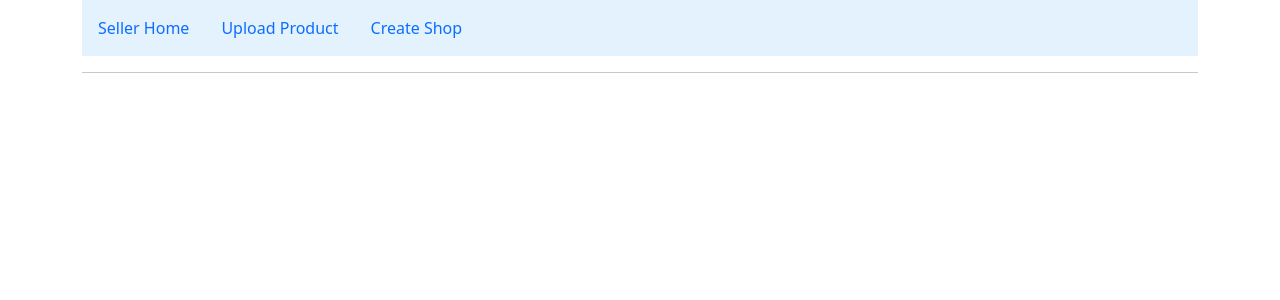
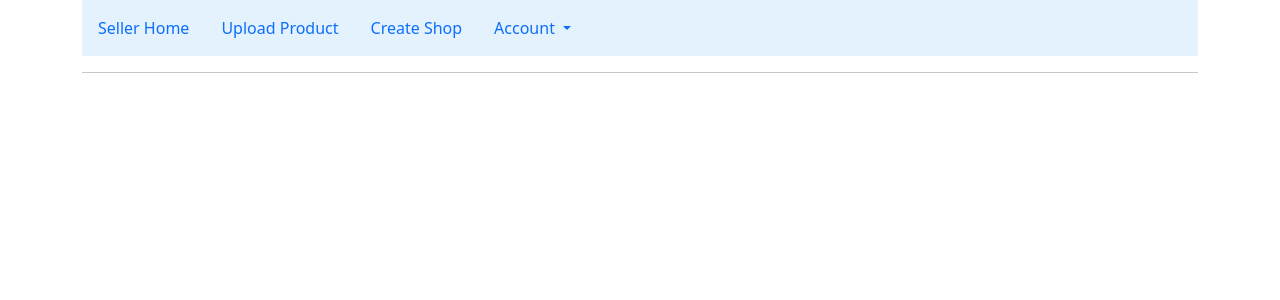
Before and after one commit to sidd6p/Fully-Function-E-commerce, a Python web app: template files/templates/layout.html in a window 1280 px wide. Shown: the top 300 px of the page. Run offline with Jinja, Linux system fonts and the light colour scheme; the template is opened without the code that fills it, so the values that code supplies are empty.

Commit message:
Make navigation bar better
Add drop-down
Coloring

```diff
--- a/files/templates/includes/nav.html
+++ b/files/templates/includes/nav.html
@@ -4,7 +4,16 @@
             <li class="nav-item"><a href="{{ url_for('seller.home') }}" class="nav-link {% if sellerHomePage %}active{% endif %}">Seller Home</a></li>
             <li class="nav-item"><a href="{{ url_for('seller.uploadProd') }}" class="nav-link {% if uploadProdPage %}active{% endif %}">Upload Product</a></li>
             <li class="nav-item"><a href="{{ url_for('seller.createShop') }}" class="nav-link {% if createShopPage %}active{% endif %}">Create Shop</a></li>
-
+            <li class="nav-item dropdown">
+                <a class="nav-link dropdown-toggle" href="#" id="navbarDropdown" role="button" data-bs-toggle="dropdown" aria-expanded="false">
+                  Account
+                </a>
+                <ul class="dropdown-menu" aria-labelledby="navbarDropdown">
+                  <li><a class="dropdown-item" href="#">Log-In</a></li>
+                  <li><a class="dropdown-item" href="#">Log-Out action</a></li>
+                  <li><a class="dropdown-item" href="#">Update Shop</a></li>
+                </ul>
+              </li>
         </ul>
     </nav>
     <hr style="clear:both">
```
